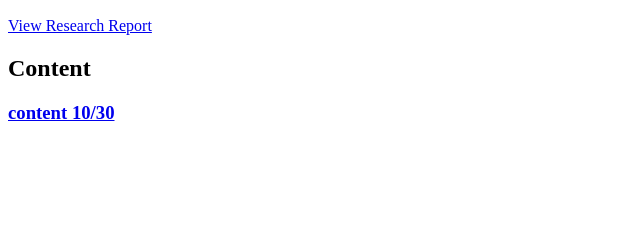
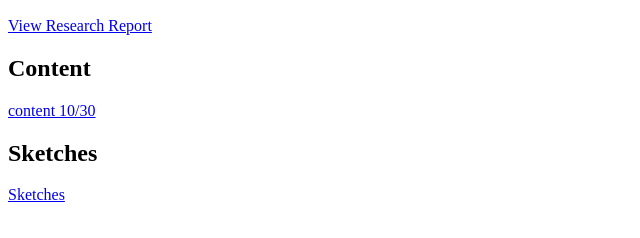
Before and after one commit to KentStateWeb/fall-2018-sam-klukow-and-nick-veri-hhb, a plain HTML site: page index.html in a window 1280 px wide. Shown: the part 110-348 px from the top of the page, without its empty margins (0-640 px from the left). Drawn offline with Linux system fonts and the light colour scheme.

Commit message:
Update index.html

```diff
--- a/index.html
+++ b/index.html
@@ -20,11 +20,15 @@
       Content
     </h2>
 
-    <h3>
       <a href="https://drive.google.com/drive/folders/1gAFmAhv_dF-u8QLmJsi5u9CT-X78NloV?usp=sharing">content 10/30
       </a>
-    </h3>
 
+    <h2>
+      Sketches
+    </h2>
+
+    <a href="https://drive.google.com/open?id=1CvQLyuBLOF_z4aurSXbCgz98lSo8iKai">Sketches
+    </a>
 
 
   </body>
```
